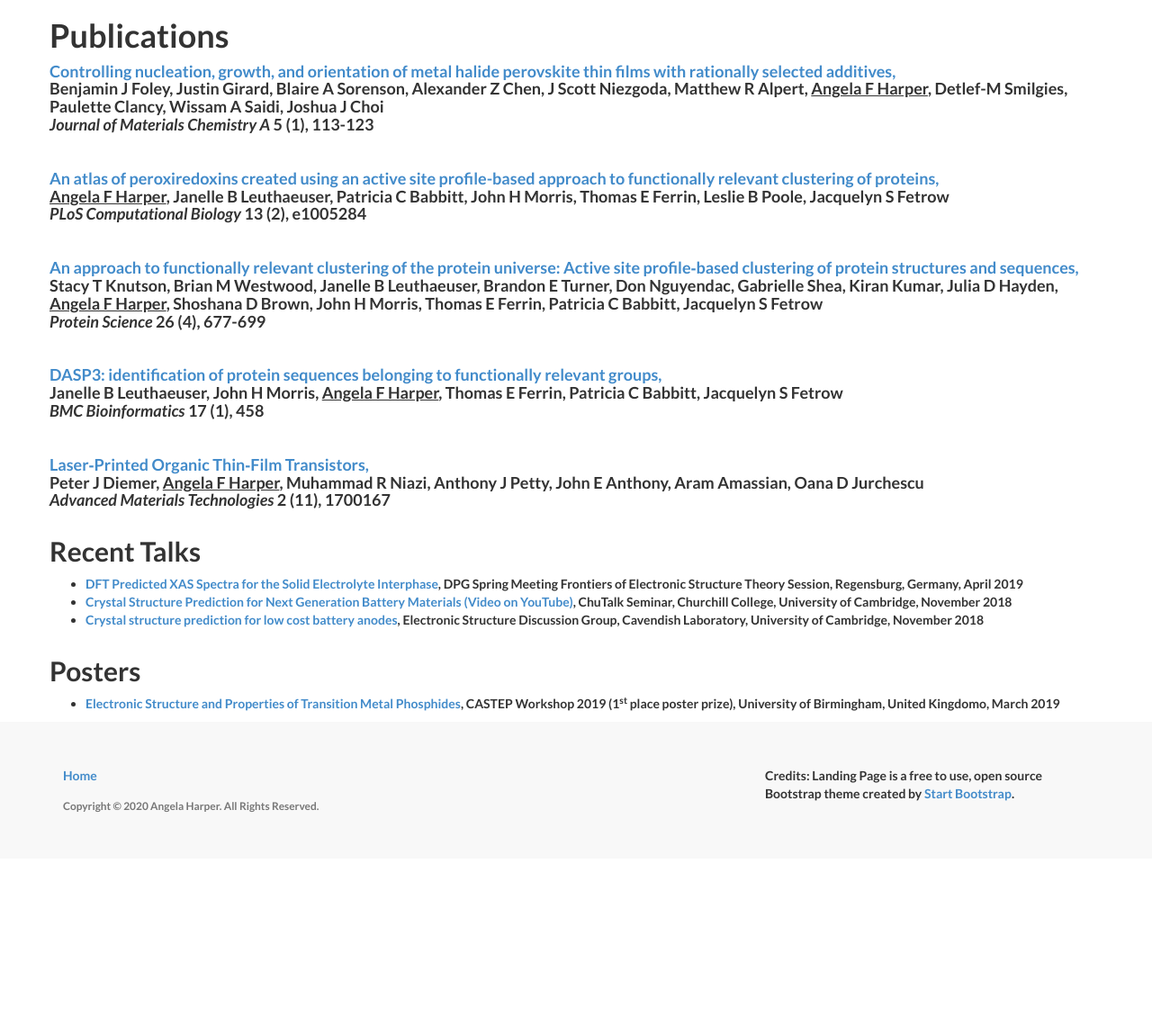
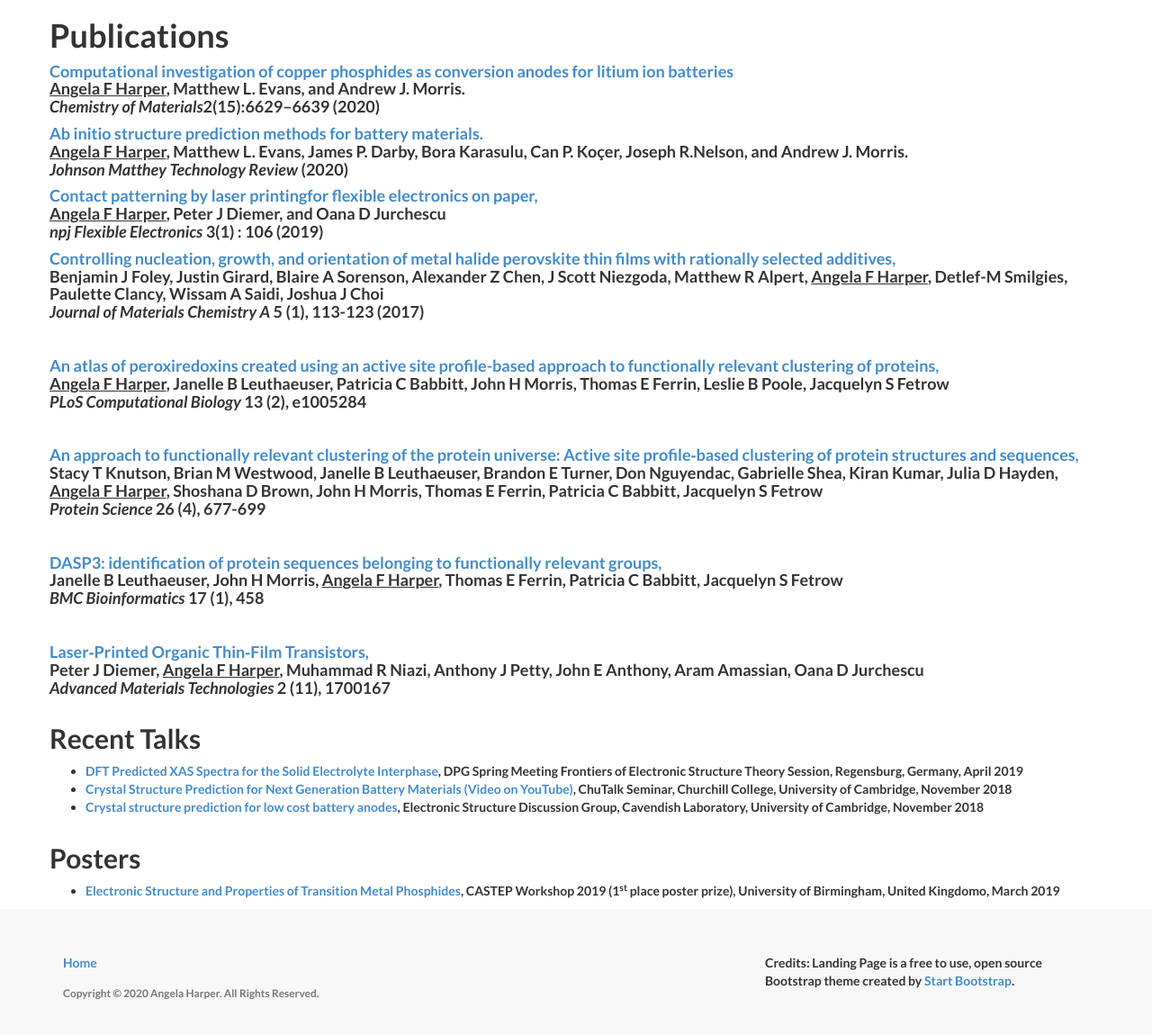
Before and after one commit to harpaf13/harpaf13.github.io, a Jekyll site: the page built from publications/index.html, in a window 1280 px wide and 1378 px high. Shown: the part 216-1366 px from the top of the window at 90% size. Built offline with Jekyll 4.4.1, drawn with Linux system fonts in a browser that asks for light colours.

Commit message:
updating news

```diff
--- a/publications/index.html
+++ b/publications/index.html
@@ -78,11 +78,29 @@ title: Publications
 
             <div class="row">
                 <h1>Publications</h1>
+                <h4><a href="http://dx.doi.org/10.1021/acs.chemmater.0c02054"> Computational investigation of copper phosphides as conversion anodes for litium ion batteries</a>
+<br>
+<u><strong>Angela F Harper</strong></u>, Matthew L. Evans, and Andrew J. Morris.
+<br>
+<em>Chemistry of Materials</em>2(15):6629–6639 (2020)
+                </h4>
+                <h4><a href="http://dx.doi.org/10.1595/205651320X15742491027978">Ab initio structure prediction methods for battery materials.</a>
+<br>
+<u><strong>Angela F Harper</strong></u>, Matthew L. Evans, James P. Darby, Bora Karasulu, Can P. Koçer, Joseph R.Nelson, and Andrew J. Morris.
+<br>
+<em>Johnson Matthey Technology Review</em> (2020)
+                </h4>
+                <h4><a href="https://www.nature.com/articles/s41528-019-0055-3">Contact patterning by laser printingfor flexible electronics on paper,</a>
+<br>
+<u><strong>Angela F Harper</strong></u>, Peter J Diemer, and Oana D Jurchescu
+<br>
+<em>npj Flexible Electronics</em> 3(1) : 106 (2019)
+                </h4>
                 <h4><a href="http://pubs.rsc.org/en/content/articlehtml/2017/ta/c6ta07671h">Controlling nucleation, growth, and orientation of metal halide perovskite thin films with rationally selected additives,</a>
 <br>
 Benjamin J Foley, Justin Girard, Blaire A Sorenson, Alexander Z Chen, J Scott Niezgoda, Matthew R Alpert, <u><strong>Angela F Harper</strong></u>, Detlef-M Smilgies, Paulette Clancy, Wissam A Saidi, Joshua J Choi
 <br>
-<em>Journal of Materials Chemistry A</em> 5 (1), 113-123
+<em>Journal of Materials Chemistry A</em> 5 (1), 113-123 (2017)
                 </h4>
 <br>
 
```
Also changed, not shown: news/_posts/2019-07-01-HPCMidlands.md (added, +8 -0 lines), news/_posts/2019-08-15-PBTL.md (added, +8 -0 lines), news/_posts/2019-09-03-MMM.md (added, +8 -0 lines), news/_posts/2019-09-11-Viva.md (added, +8 -0 lines), news/_posts/2019-10-09-ESDG.md (added, +8 -0 lines), news/_posts/2019-10-23-Diamond.md (added, +8 -0 lines), README.md, 2 other files.
